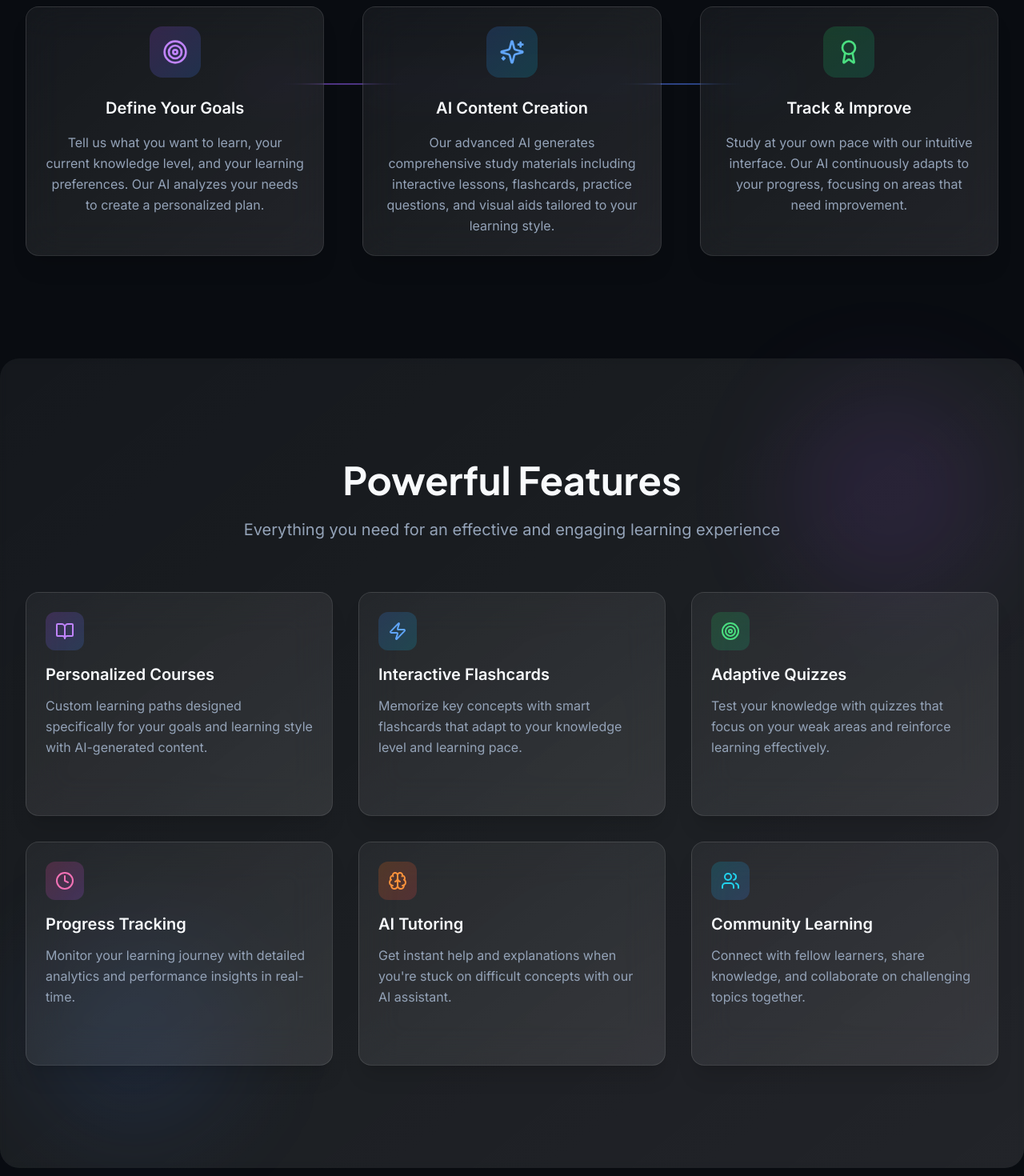
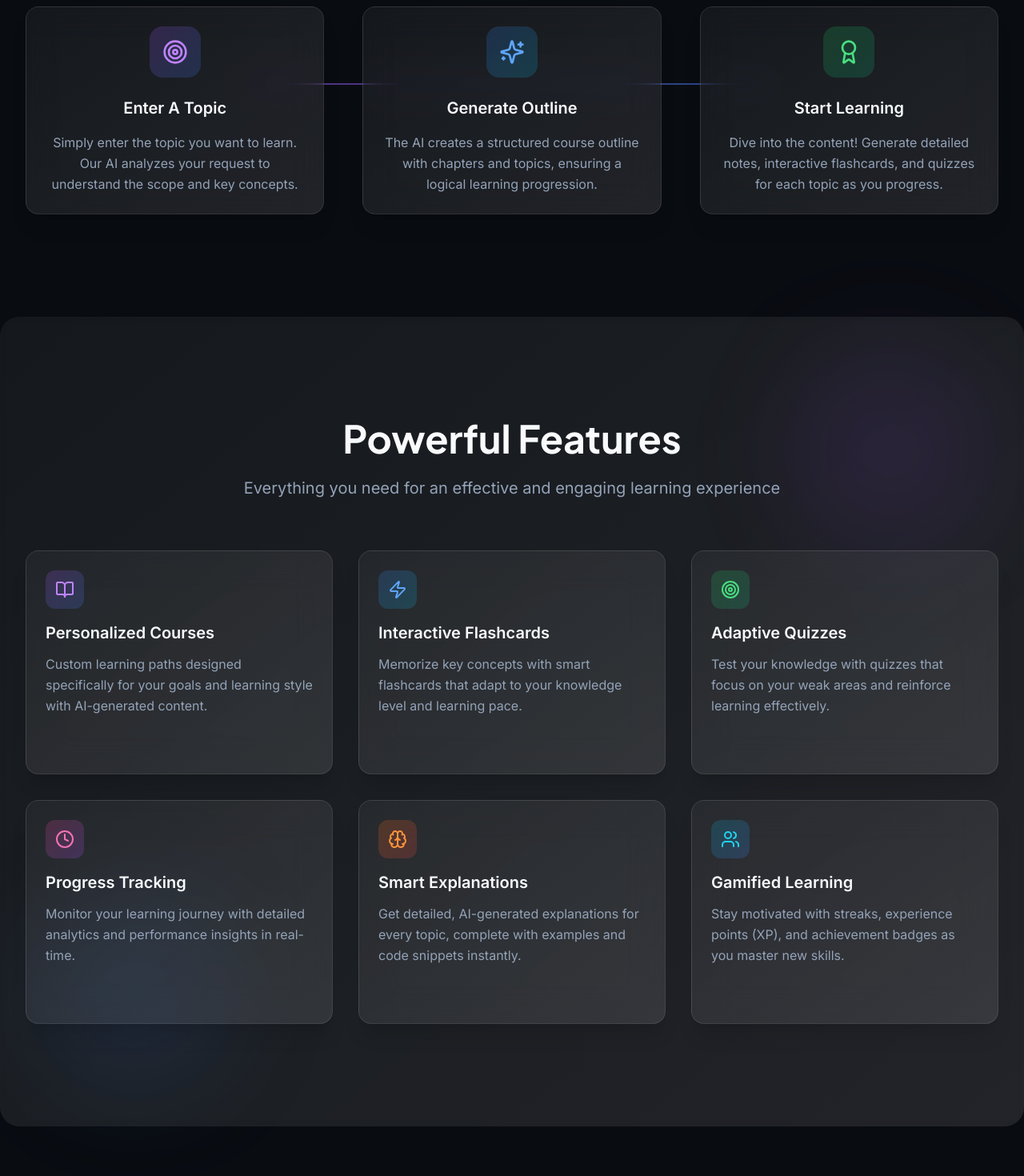
Before and after one commit to Shikhar1504/AI_Learning_Management_System, a Next.js app: page / in a window 1280 px wide. Shown: the part 1100-2570 px from the top of the page at 80% size. Built offline with nearby package versions, Linux system fonts and the light colour scheme; no server answers.

Commit message:
feat: Implement core course viewing, learning, and dashboard functionalities with new API routes and UI components.

```diff
--- a/app/page.js
+++ b/app/page.js
@@ -377,12 +377,11 @@ export default function Home() {
               </div>
               <div className="space-y-4">
                 <h3 className="text-xl font-semibold text-foreground">
-                  Define Your Goals
+                  Enter A Topic
                 </h3>
                 <p className="text-muted-foreground leading-relaxed">
-                  Tell us what you want to learn, your current knowledge level,
-                  and your learning preferences. Our AI analyzes your needs to
-                  create a personalized plan.
+                  Simply enter the topic you want to learn. Our AI analyzes your
+                  request to understand the scope and key concepts.
                 </p>
               </div>
             </div>
@@ -397,12 +396,11 @@ export default function Home() {
               </div>
               <div className="space-y-4">
                 <h3 className="text-xl font-semibold text-foreground">
-                  AI Content Creation
+                  Generate Outline
                 </h3>
                 <p className="text-muted-foreground leading-relaxed">
-                  Our advanced AI generates comprehensive study materials
-                  including interactive lessons, flashcards, practice questions,
-                  and visual aids tailored to your learning style.
+                  The AI creates a structured course outline with chapters and
+                  topics, ensuring a logical learning progression.
                 </p>
               </div>
             </div>
@@ -417,12 +415,11 @@ export default function Home() {
               </div>
               <div className="space-y-4">
                 <h3 className="text-xl font-semibold text-foreground">
-                  Track & Improve
+                  Start Learning
                 </h3>
                 <p className="text-muted-foreground leading-relaxed">
-                  Study at your own pace with our intuitive interface. Our AI
-                  continuously adapts to your progress, focusing on areas that
-                  need improvement.
+                  Dive into the content! Generate detailed notes, interactive
+                  flashcards, and quizzes for each topic as you progress.
                 </p>
               </div>
             </div>
@@ -531,11 +528,11 @@ export default function Home() {
                 <Brain className="h-6 w-6 text-orange-400" />
               </div>
               <h3 className="text-xl font-semibold text-foreground mb-3">
-                AI Tutoring
+                Smart Explanations
               </h3>
               <p className="text-muted-foreground leading-relaxed flex-1">
-                Get instant help and explanations when you're stuck on difficult
-                concepts with our AI assistant.
+                Get detailed, AI-generated explanations for every topic,
+                complete with examples and code snippets instantly.
               </p>
             </div>
 
@@ -548,11 +545,11 @@ export default function Home() {
                 <Users className="h-6 w-6 text-cyan-400" />
               </div>
               <h3 className="text-xl font-semibold text-foreground mb-3">
-                Community Learning
+                Gamified Learning
               </h3>
               <p className="text-muted-foreground leading-relaxed flex-1">
-                Connect with fellow learners, share knowledge, and collaborate
-                on challenging topics together.
+                Stay motivated with streaks, experience points (XP), and
+                achievement badges as you master new skills.
               </p>
             </div>
           </div>
```
Also changed, not shown: 1 other file (tests, documents, lock files or other folders).
